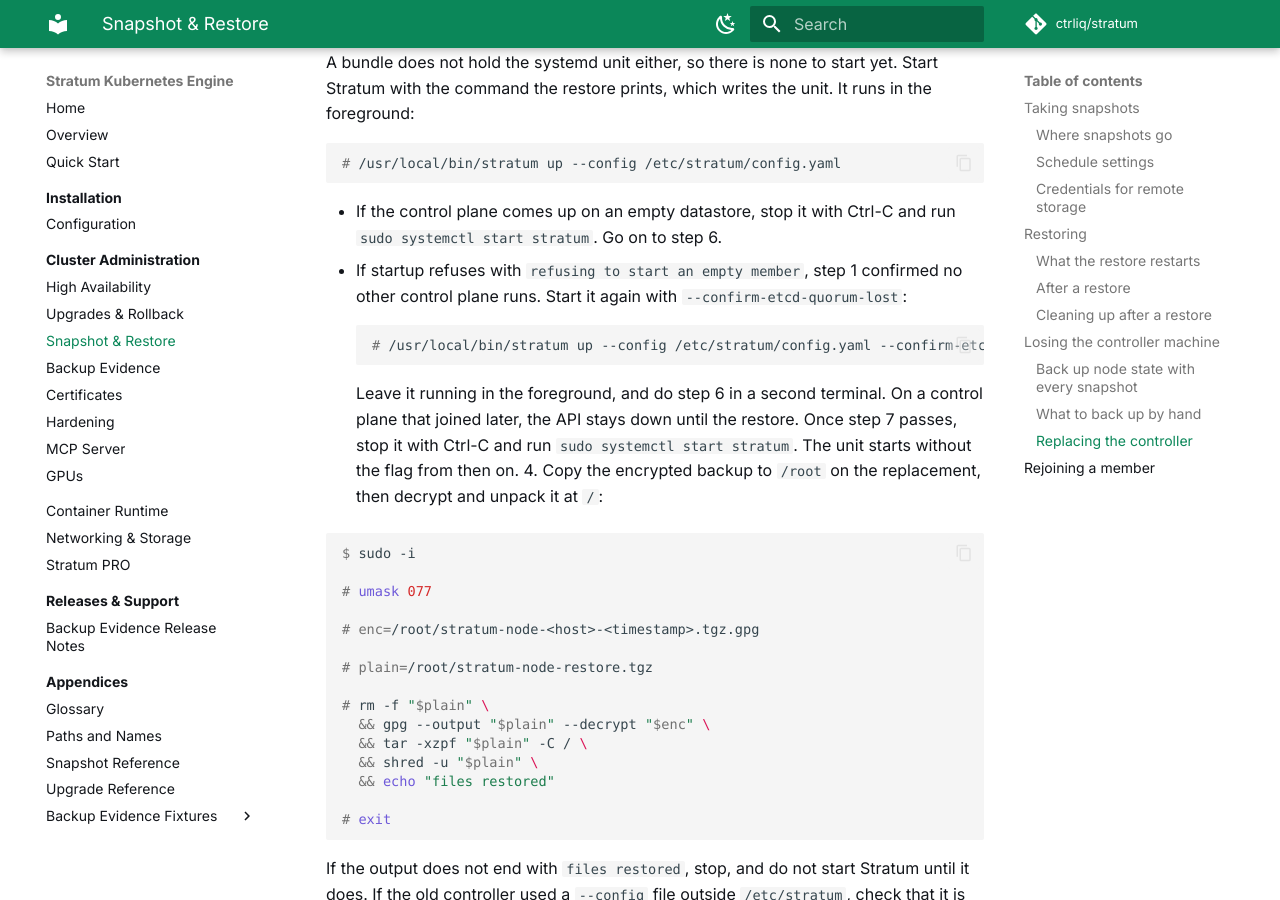
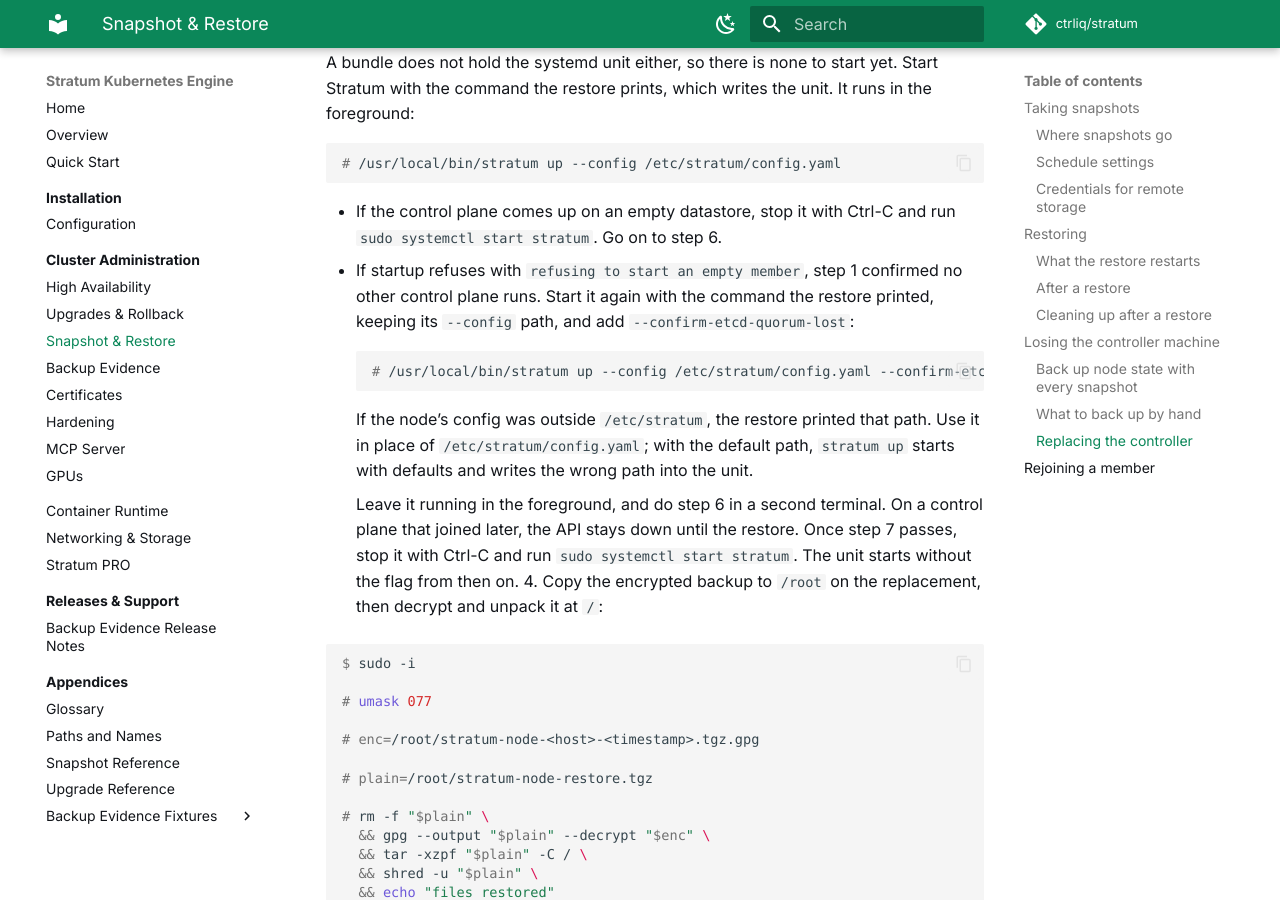
Before and after one commit to ctrliq/stratum, an MkDocs documentation site: the page built from docs/docs/cluster-admin/snapshot-restore.md, in a window 1280 px wide and 900 px high, scrolled down 9586 px. Built offline with MkDocs 1.6.1 and Material for MkDocs 9.7.7, drawn with Linux system fonts in a browser that asks for light colours; comment, search, counter and statistics services are not loaded.

Commit message:
docs(snapshot): list only direct node-state objects and keep the restored config path
The S3 listing reads only objects directly under <prefix>/node-state/, not
deeper prefixes. The quorum-lost retry after a restore repeats the command
the restore printed, keeping its --config path, rather than the default.

Signed-off-by: cwolford <WolfyChris@users.noreply.github.com>

````diff
--- a/docs/docs/cluster-admin/snapshot-restore.md
+++ b/docs/docs/cluster-admin/snapshot-restore.md
@@ -492,12 +492,18 @@ because that start otherwise creates a new CA. The commands call Stratum as
     - If the control plane comes up on an empty datastore, stop it with Ctrl-C
       and run `sudo systemctl start stratum`. Go on to step 6.
     - If startup refuses with `refusing to start an empty member`, step 1
-      confirmed no other control plane runs. Start it again with
+      confirmed no other control plane runs. Start it again with the
+      command the restore printed, keeping its `--config` path, and add
       `--confirm-etcd-quorum-lost`:
 
         ```console
         # /usr/local/bin/stratum up --config /etc/stratum/config.yaml --confirm-etcd-quorum-lost
         ```
+
+        If the node's config was outside `/etc/stratum`, the restore printed
+        that path. Use it in place of `/etc/stratum/config.yaml`; with the
+        default path, `stratum up` starts with defaults and writes the wrong
+        path into the unit.
 
         Leave it running in the foreground, and do step 6 in a second
         terminal. On a control plane that joined later, the API stays down
````
Also changed, not shown: docs/docs/appendices/snapshot-reference.md (+3 -2 lines).
